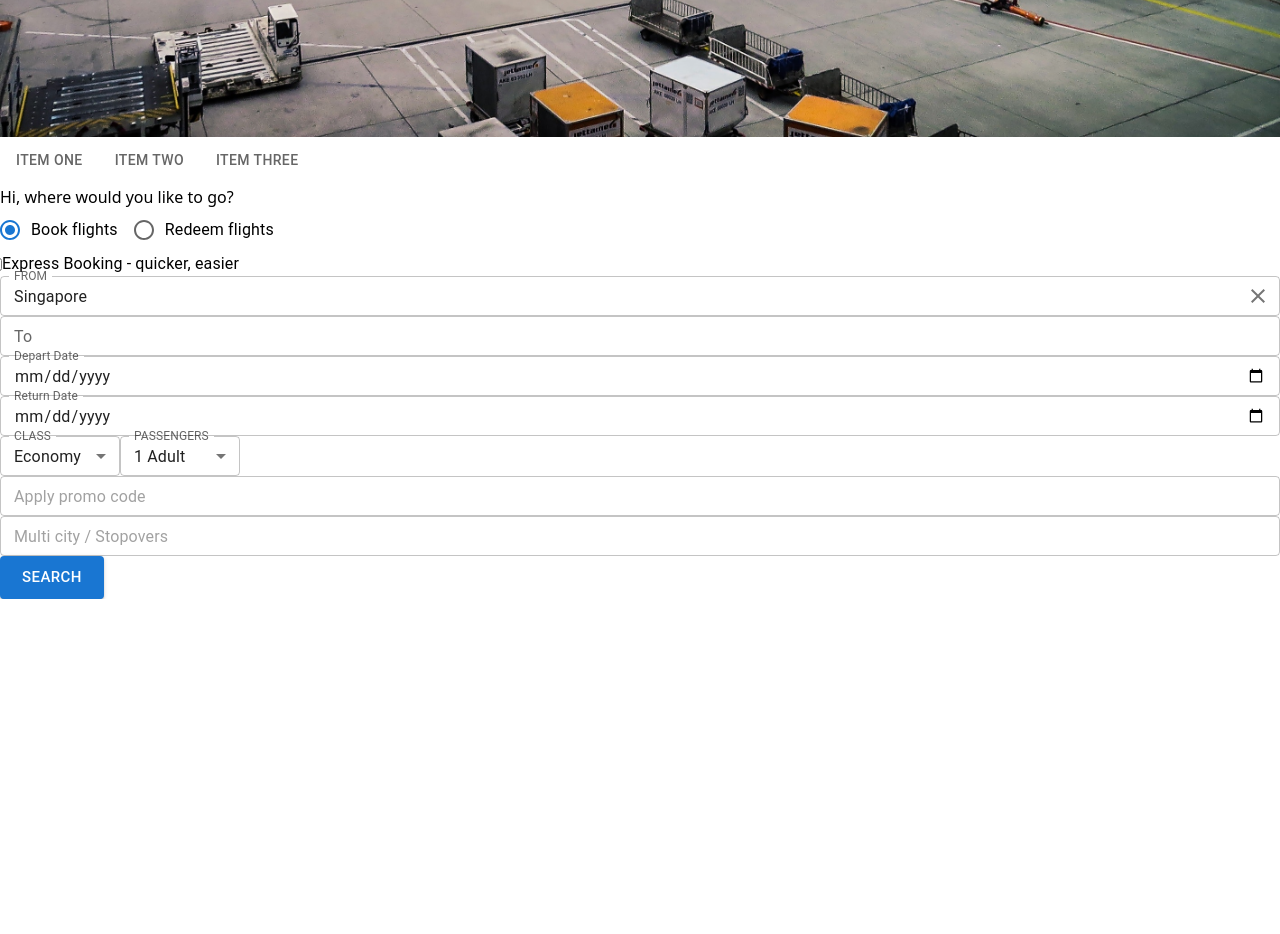
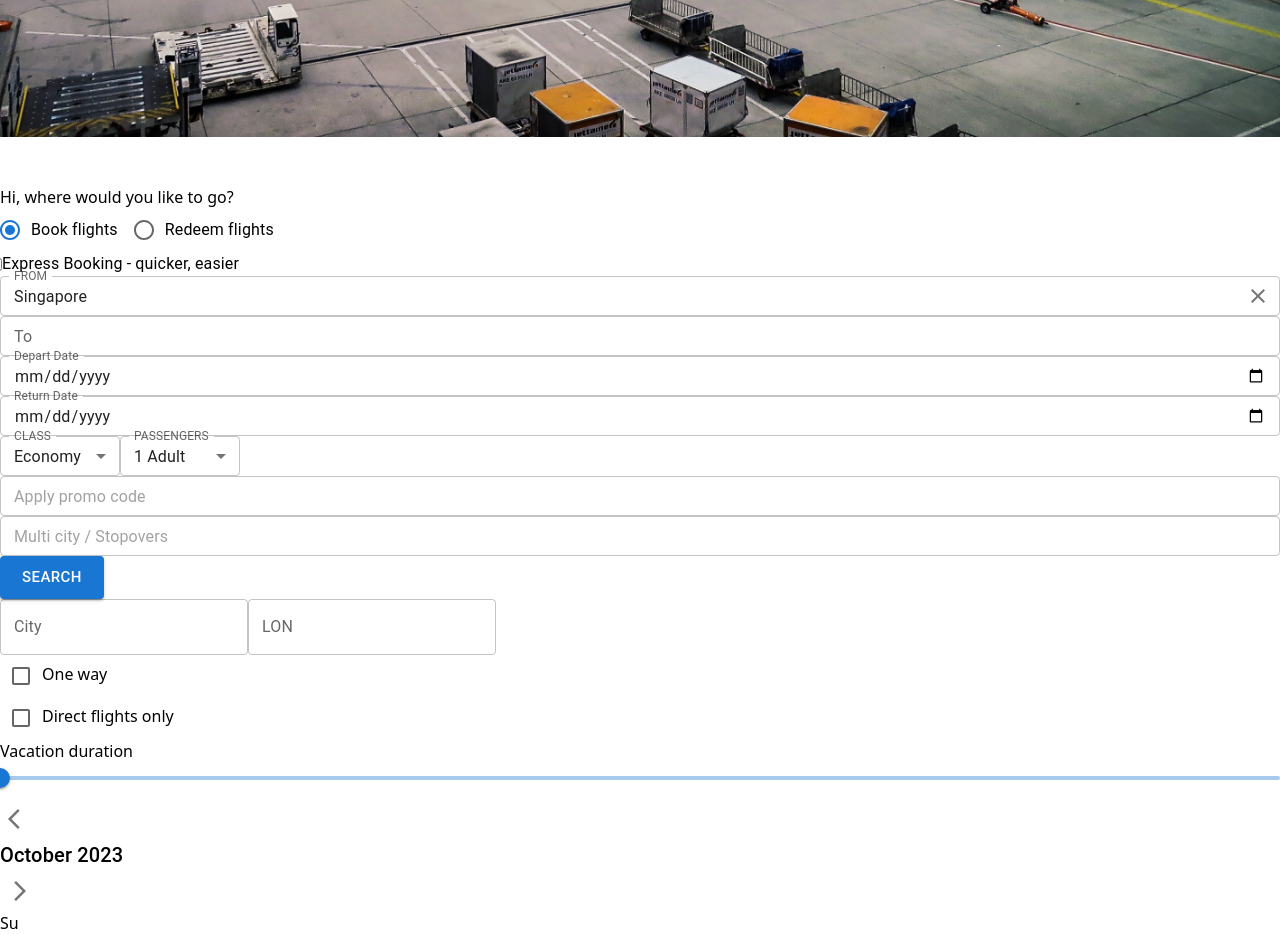
Before and after one commit to Kevi14/skyscanner-front, a React (Vite) app: page / in a window 1280 px wide. Shown: the part 1800-2734 px from the top of the page. Before the commit the page ends 2399 px from the top, so only its background shows below. Built offline with nearby package versions, Linux system fonts and the light colour scheme.

Commit message:
added calendar

```diff
--- a/src/components/Homepage/BookingCard.jsx
+++ b/src/components/Homepage/BookingCard.jsx
@@ -4,13 +4,17 @@ import InputAdornment from '@mui/material/InputAdornment';
 import IconButton from '@mui/material/IconButton';
 const BookingCard = () => {
     return(
-        <div className="w-[75%] h-[500px] absolute top-1/2 left-1/2 transform -translate-x-1/2 translate-y-[10%]">
-            <Tabs className="w-full bg-black bg-opacity-50" value="" onChange={()=>{}} aria-label="basic tabs example">
-                <Tab label="Item One" value="1" className="text-white"/>
-                <Tab label="Item Two" value="2" />
-                <Tab label="Item Three" value="3" />
+        <div className="w-[75%] min-h-[300px] absolute top-1/2 left-1/2 transform -translate-x-1/2 translate-y-[10%] shadow-lg">
+            <Tabs className="w-full bg-black bg-opacity-50 flex" value="" onChange={()=>{}} aria-label="basic tabs example">
+                <Tab label="Item One" value="1" style={{ color: 'white', flexGrow: 1 }}/>
+                <Tab label="Item Two" value="2" style={{ color: 'white', flexGrow: 1 }}/>
+                <Tab label="Item Three" value="3" style={{ color: 'white', flexGrow: 1 }}/>
+                <Tab label="Item four" value="3" style={{ color: 'white', flexGrow: 1 }}/>
+                <Tab label="Item five" value="3" style={{ color: 'white', flexGrow: 1 }}/>
             </Tabs>
-            <div className="p-8 bg-gray-50">
+
+
+            <div className="p-8 bg-gray-50 h-full">
                 <h1 className="text-xl mb-4">Hi, where would you like to go?</h1>
 
                 <div className="flex items-center mb-4 space-x-4">
--- /dev/null
+++ b/src/components/Homepage/CalendarFlights.jsx
@@ -0,0 +1,104 @@
+import React, {useState} from 'react';
+import { Button, IconButton, Typography } from '@mui/material';
+import { ArrowBackIos, ArrowForwardIos } from '@mui/icons-material';
+import { TextField, Checkbox, Slider } from '@mui/material';
+
+export default function FlightPicker() {
+    const [date, setDate] = useState(new Date());
+    const [selectedDay, setSelectedDay] = useState(null);
+
+    const daysInMonth = (month, year) => new Date(year, month, 0).getDate();
+
+    const startingDay = (month, year) => new Date(year, month - 1, 1).getDay();
+
+    const onMonthChange = (direction) => {
+        const newDate = new Date(date);
+        if (direction === 'prev') {
+            newDate.setMonth(date.getMonth() - 1);
+        } else {
+            newDate.setMonth(date.getMonth() + 1);
+        }
+        setDate(newDate);
+    }
+
+    const monthDays = daysInMonth(date.getMonth() + 1, date.getFullYear());
+    const previousMonthDays = daysInMonth(date.getMonth(), date.getFullYear());
+    const startDay = startingDay(date.getMonth() + 1, date.getFullYear());
+    return (
+        <div className="h-full mx-[13%] p-8 mt-[300px] mb-10 bg-white rounded-md shadow-md "> {/* Container */}
+            {/* Flight Details */}
+            <div>
+                <div className="flex justify-between mb-4">
+                    <TextField label="City" variant="outlined" className="w-2/3 mr-2" />
+                    <TextField label="LON" variant="outlined" className="w-1/4" />
+                </div>
+
+                {/* Options */}
+                <div className="flex space-x-4 mb-4">
+                    <div>
+                        <Checkbox />
+                        <label>One way</label>
+                    </div>
+                    <div>
+                        <Checkbox />
+                        <label>Direct flights only</label>
+                    </div>
+                </div>
+
+                {/* Duration */}
+                <div className="mb-4">
+                    <label>Vacation duration</label>
+                    <Slider valueLabelDisplay="auto" min={7} max={14} defaultValue={7} className="mt-2" />
+                </div>
+            </div>
+
+
+            {/* Calendar */}
+            <div className="bg-gray-200 p-8">
+                <div className="flex items-center justify-between mb-6">
+                    <IconButton onClick={() => {
+                        onMonthChange('prev')
+                        setSelectedDay(null)
+                    }}>
+                        <ArrowBackIos />
+                    </IconButton>
+                    <Typography variant="h6">
+                        {date.toLocaleString('default', { month: 'long' })} {date.getFullYear()}
+                    </Typography>
+                    <IconButton onClick={() => {
+                        onMonthChange('next')
+                        setSelectedDay(null)
+                    }}>
+                        <ArrowForwardIos />
+                    </IconButton>
+                </div>
+                {/* ... other elements ... */}
+                <div className="grid grid-cols-7 gap-4 mt-8">
+                    {['Su', 'Mo', 'Tu', 'We', 'Th', 'Fr', 'Sa'].map(day => (
+                        <div key={day} className="text-center font-semibold">{day}</div>
+                    ))}
+
+                    {Array.from({ length: startDay }).map((_, index) => (
+                        <div key={`prevMonth-${index}`} className="border p-4 text-gray-400">
+                            {previousMonthDays - startDay + index + 1}
+                        </div>
+                    ))}
+
+                    {Array.from({ length: monthDays }).map((_, index) => (
+                        <div
+                            key={index}
+                            onClick={() => {
+                                setSelectedDay(index + 1);
+                                console.log(index + 1);
+                            }}
+                            className={`border p-4 cursor-pointer ${ selectedDay === (index + 1) ? 'bg-green-400' : 'bg-white'}`}
+                        >
+                            <div className="text-center">{index + 1}</div>
+                            <div className="text-center mt-2">€{Math.floor(Math.random() * 1000)}</div>
+                        </div>
+                    ))}
+                </div>
+            </div>
+        </div>
+    );
+}
--- a/src/index.css
+++ b/src/index.css
@@ -5,3 +5,19 @@
 body{
     min-height: 150vh;
 }
+
+/* Style the scrollbar */
+::-webkit-scrollbar {
+    width: 10px;
+}
+
+/* Handle or Thumb */
+::-webkit-scrollbar-thumb {
+    background-color: #0D3A8A;
+    border-radius: 8px;
+}
+
+/* Handle or Thumb on hover */
+::-webkit-scrollbar-thumb:hover {
+    background-color: #0D3A8A;
+}
--- a/src/layout/NavBar.jsx
+++ b/src/layout/NavBar.jsx
@@ -11,18 +11,25 @@ import Avatar from '@mui/material/Avatar';
 import Button from '@mui/material/Button';
 import Tooltip from '@mui/material/Tooltip';
 import MenuItem from '@mui/material/MenuItem';
-import { useSelector } from 'react-redux';
+import {useDispatch, useSelector} from 'react-redux';
+const pages = ['Products', 'Pricing', 'Blog'];
+import {clearAuthToken} from "../slice/authSlice.js";
+import {Outlet, useNavigate} from 'react-router-dom';
 
-const pages = ['Products', 'Pricing', 'Blog'];
-const settings = ['Profile', 'Account', 'Dashboard', 'Logout'];
-import { Outlet } from 'react-router-dom';
 const NavBar = ()=>{
-
+    const navigate = useNavigate()
+    const dispatch = useDispatch()
     const [anchorElNav, setAnchorElNav] = useState(null);
     const [anchorElUser, setAnchorElUser] = useState(null);
     const isAuthenticated = useSelector((state) => state.auth.isAuthenticated);
-    const token = useSelector((state) => state.auth.token);
-
+    const settings = [
+        {label:'Profile',link:'/profile',onClick:()=>{navigate('/profile')}},
+        {label:'Rewards',link:'/reward',onClick:()=>{navigate('/reward')}},
+        {label:'Logout',link:'/',onClick:()=>{
+            dispatch(clearAuthToken())
+                navigate('/')
+        }}
+    ];
     const handleOpenNavMenu = (event) => {
         setAnchorElNav(event.currentTarget);
     };
@@ -43,7 +50,7 @@ const NavBar = ()=>{
             <AppBar position="static" sx={{backgroundColor:"#0D3A8A"}}>
                 <Container maxWidth="xl">
                     <Toolbar disableGutters>
-                        <Box sx={{ display: { xs: 'none', md: 'flex' }, mr: 1 }} >
+                        <Box sx={{ display: { xs: 'none', md: 'flex' }, mr: 1 }} onClick={()=> navigate('/')} className="cursor-pointer" >
                             <img className="aspect-auto w-24" src="/mindspacelogo2.png" alt="logo" />
                         </Box>
 
@@ -126,8 +133,8 @@ const NavBar = ()=>{
                                         onClose={handleCloseUserMenu}
                                     >
                                         {settings.map((setting) => (
-                                            <MenuItem key={setting} onClick={handleCloseUserMenu}>
-                                                <Typography textAlign="center">{setting}</Typography>
+                                            <MenuItem key={setting.label} onClick={setting.onClick}>
+                                                <Typography textAlign="center">{setting.label}</Typography>
                                             </MenuItem>
                                         ))}
                                     </Menu>
--- a/src/pages/Home.jsx
+++ b/src/pages/Home.jsx
@@ -1,11 +1,13 @@
 import Banner from "../components/Homepage/Banner.jsx";
 import BookingCard from "../components/Homepage/BookingCard.jsx";
+import CalendarFlights from "../components/Homepage/CalendarFlights.jsx";
 
 const Home = ()=>{
     return(
         <>
             <Banner />
             <BookingCard />
+            <CalendarFlights />
         </>
     )
 }
--- a/src/pages/Register.jsx
+++ b/src/pages/Register.jsx
@@ -1,4 +1,4 @@
-import { useState } from 'react';
+import {useEffect, useState} from 'react';
 import Box from '@mui/material/Box';
 import Button from '@mui/material/Button';
 import Checkbox from '@mui/material/Checkbox';
@@ -8,6 +8,8 @@ import TextField from '@mui/material/TextField';
 import Typography from '@mui/material/Typography';
 import api from "../api/api.js";
 import Card from "@mui/material/Card";
+import {useSelector} from "react-redux";
+import {useNavigate} from "react-router-dom";
 const Register = () => {
     const [formData, setFormData] = useState({
         role: 'customer',
@@ -17,8 +19,14 @@ const Register = () => {
         password: '',
         password2: '',
     });
+    const navigate = useNavigate()
+    const [errors, setErrors] = useState({});
+    const isAuthenticated = useSelector((state) => state.auth.isAuthenticated);
 
-    const [errors, setErrors] = useState({});
+
+    useEffect(() => {
+        if(isAuthenticated) navigate('/')
+    }, []);
 
     const validateForm = () => {
         const newErrors = {};
```
Also changed, not shown: src/pages/Login.jsx (+22 -9 lines).
